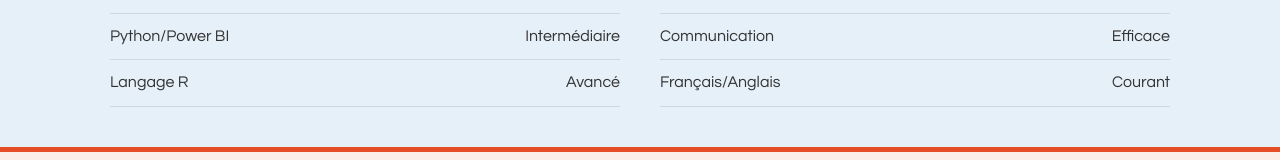
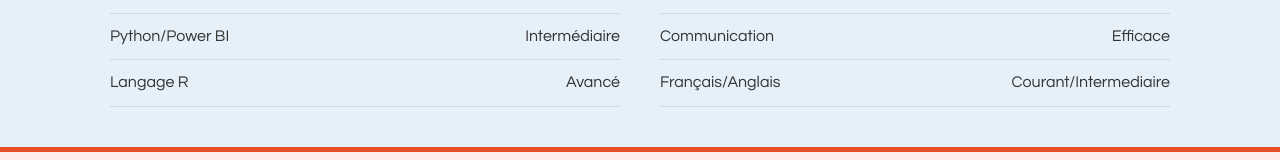
Before and after one commit to gaston0206/cv-site, a plain HTML site: page index.html in a window 1280 px wide. Shown: the part 1488-1648 px from the top of the page. Drawn offline with Linux system fonts and the light colour scheme.

Commit message:
Update index.html

```diff
--- a/index.html
+++ b/index.html
@@ -99,7 +99,7 @@
                         <div class="comp-item header-item"><strong>Compétences</strong><strong>Niveaux</strong></div>
                         <div class="comp-item"><span>Excel/Word</span><span>Avancé</span></div>
                         <div class="comp-item"><span>Communication</span><span>Efficace</span></div>
-                        <div class="comp-item"><span>Français/Anglais</span><span>Courant</span></div>
+                        <div class="comp-item"><span>Français/Anglais</span><span>Courant/Intermediaire</span></div>
                     </div>
                 </div>
             </div>
```
